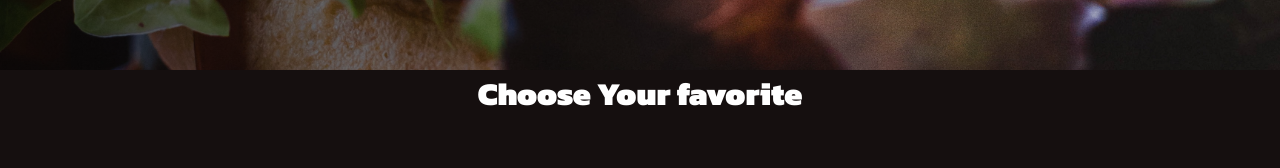
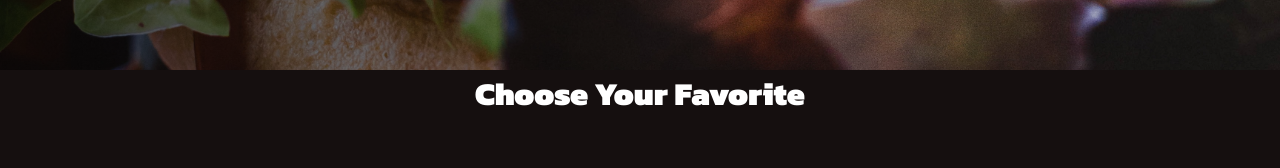
Before and after one commit to domludejesus/react-burger, a React (Create React App) app: page / in a window 1280 px wide. Shown: the part 730-898 px from the top of the page. Built offline with nearby package versions, Linux system fonts and the light colour scheme.

Commit message:
'added testing to homepage elements'

```diff
--- a/src/App.js
+++ b/src/App.js
@@ -14,7 +14,7 @@ function App() {
     <Router>
       <GlobalStyle />
       <Hero />
-      <Products heading='Choose Your favorite' data={productData} />
+      <Products heading='Choose Your Favorite' data={productData} />
       <Feature />
       <Products heading='Desserts' data={productDataTwo} />
       <Footer />
```
Also changed, not shown: 1 other file (tests, documents, lock files or other folders).
